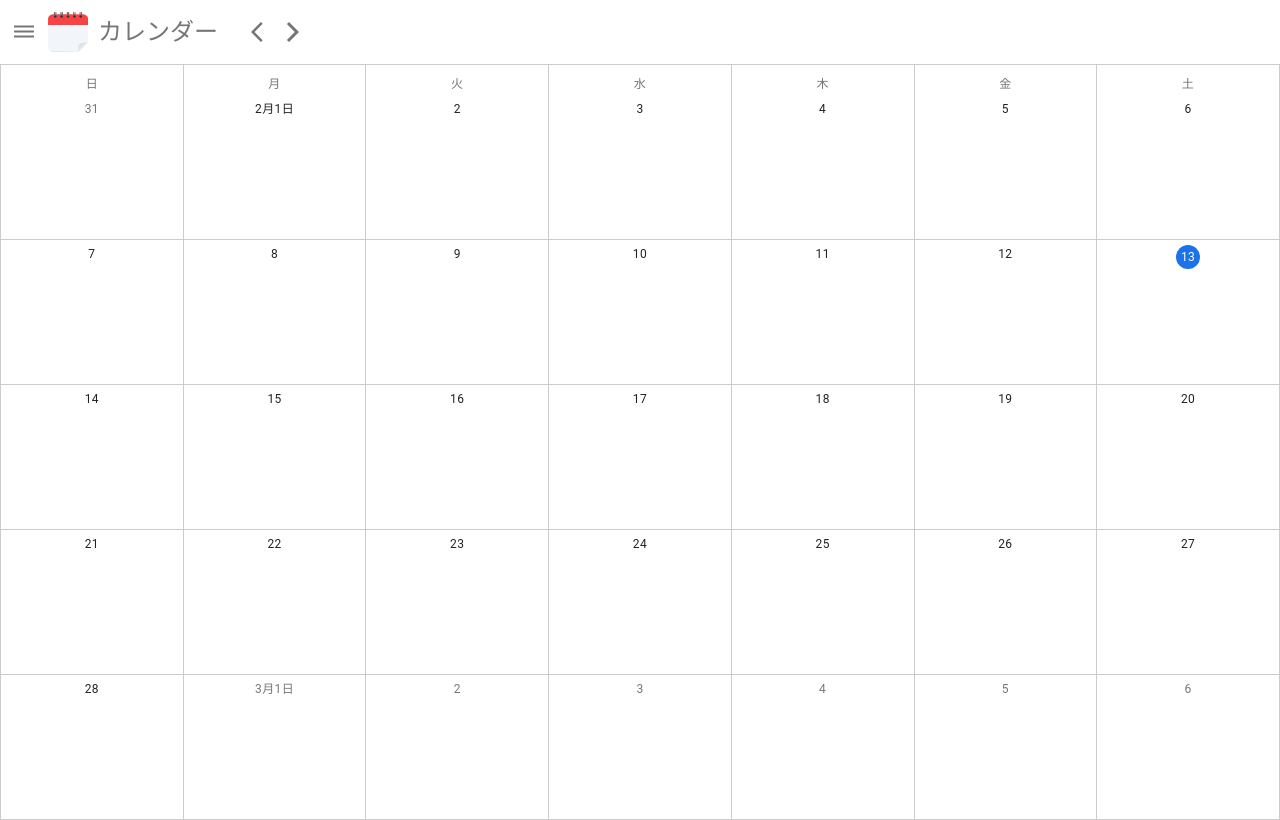
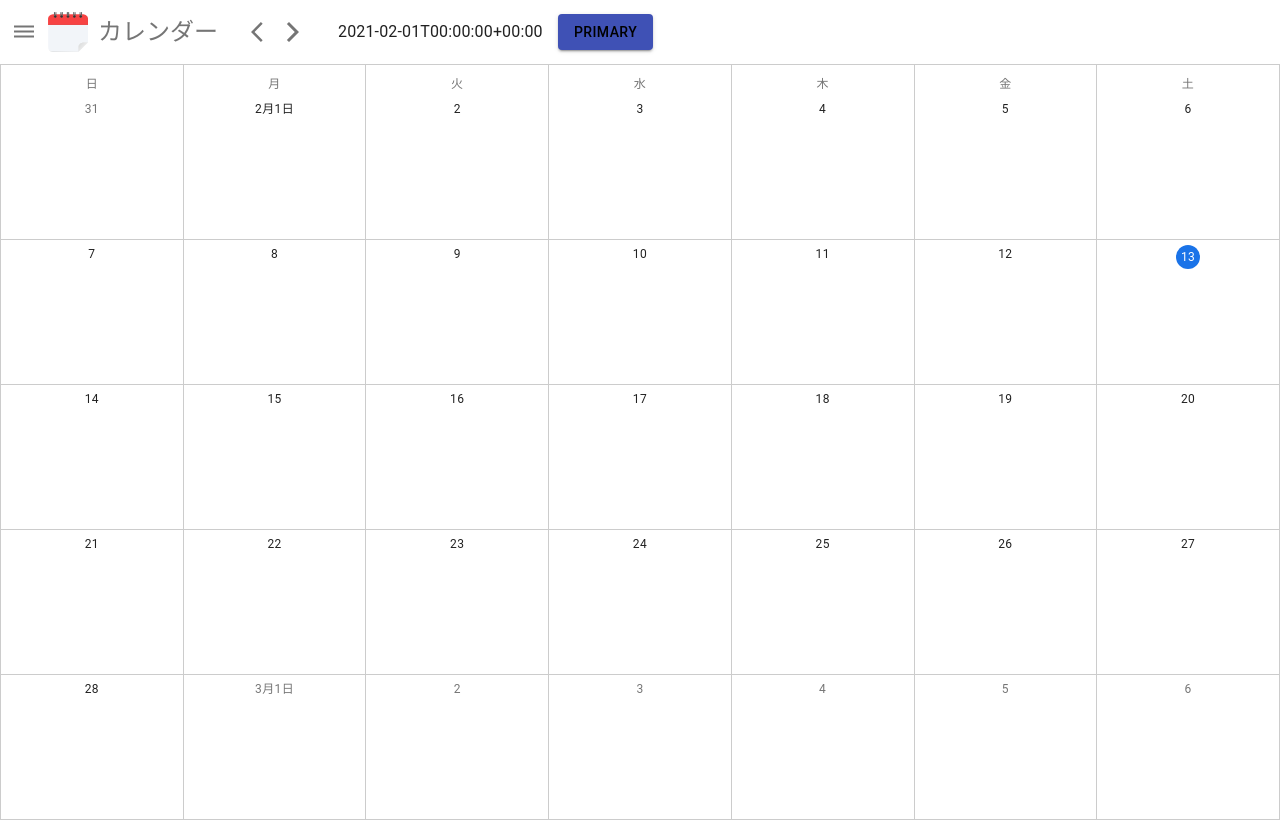
Before and after one commit to akky25/calendar-app, a React (Create React App) app in the folder front/: page / in a window 1280 px wide. Built offline with nearby package versions, Linux system fonts and the light colour scheme.

Commit message:
add DatePicker

```diff
--- a/front/package.json
+++ b/front/package.json
@@ -4,8 +4,10 @@
   "license": "UNLICENSED",
   "private": true,
   "dependencies": {
+    "@date-io/dayjs": "^1.3.11",
     "@material-ui/core": "^4.11.3",
     "@material-ui/icons": "^4.11.2",
+    "@material-ui/pickers": "^3.2.10",
     "@reduxjs/toolkit": "^1.5.0",
     "@testing-library/jest-dom": "^5.11.4",
     "@testing-library/react": "^11.1.0",
--- a/front/src/components/Navigation/Navigation.tsx
+++ b/front/src/components/Navigation/Navigation.tsx
@@ -1,13 +1,23 @@
 import { FC } from "react";
-import { IconButton, Toolbar, Typography, makeStyles } from "@material-ui/core";
+import {
+  IconButton,
+  Toolbar,
+  Typography,
+  makeStyles,
+  Button,
+} from "@material-ui/core";
+import { DatePicker } from "@material-ui/pickers";
 
 import ArrowBackIos from "@material-ui/icons/ArrowBackIos";
 import ArrowForwardIos from "@material-ui/icons/ArrowForwardIos";
 import DehazeIcon from "@material-ui/icons/Dehaze";
+import dayjs from "dayjs";
 
 type Props = {
   setNextMonth: () => void;
   setPreviousMonth: () => void;
+  setMonth: (dayObj: dayjs.Dayjs | null) => void;
+  month: dayjs.Dayjs | null;
 };
 
 const useStyledToolbar = makeStyles({
@@ -18,9 +28,25 @@ const useStyledTypography = makeStyles({
   root: { margin: "0 30px 0 10px" },
 });
 
-const Navigation: FC<Props> = ({ setNextMonth, setPreviousMonth }) => {
+const useStyledDatePicker = makeStyles({
+  root: { marginLeft: 30 },
+});
+
+const useStyledButton = makeStyles({
+  root: { color: "black" },
+});
+
+const Navigation: FC<Props> = ({
+  setNextMonth,
+  setPreviousMonth,
+  setMonth,
+  month,
+}) => {
   const classesToolbar = useStyledToolbar();
   const classesTypography = useStyledTypography();
+  const classesDatePicker = useStyledDatePicker();
+
+  const classesButton = useStyledButton();
 
   return (
     <Toolbar className={classesToolbar.root}>
@@ -41,6 +67,27 @@ const Navigation: FC<Props> = ({ setNextMonth, setPreviousMonth }) => {
       <IconButton size="small" onClick={setNextMonth}>
         <ArrowForwardIos />
       </IconButton>
+      <DatePicker
+        value={month}
+        onChange={setMonth}
+        variant="inline"
+        format="YYYY年 M月"
+        animateYearScrolling
+        disableToolbar
+        className={classesDatePicker.root}
+        InputProps={{
+          disableUnderline: true,
+        }}
+      />
+      <Button
+        variant="contained"
+        color="primary"
+        // className={classesButton.root}
+        // classes={{ root: classesButton.root }}
+        classes={{ label: classesButton.root }}
+      >
+        Primary
+      </Button>
     </Toolbar>
   );
 };
--- a/front/src/containers/Navigation/Navigation.tsx
+++ b/front/src/containers/Navigation/Navigation.tsx
@@ -1,7 +1,14 @@
 import { FC } from "react";
 import { useSelector, useDispatch } from "react-redux";
+import dayjs from "dayjs";
+
 import Navigation from "components/Navigation/Navigation";
-import { getNextMonth, getPreviousMonth } from "services/calendar";
+import {
+  getNextMonth,
+  getPreviousMonth,
+  getMonth,
+  formatMonth,
+} from "services/calendar";
 import { calendarSlice, CalendarState } from "redux/calendar/calendar-slice";
 import { rootType } from "redux/rootSlice";
 
@@ -21,10 +28,19 @@ const EnhancedNavigation: FC = () => {
     dispatch(calendarSlice.actions.setMonth(nextMonth));
   };
 
+  const setMonth = (dayObj: dayjs.Dayjs | null) => {
+    const month = formatMonth(dayObj as dayjs.Dayjs);
+    dispatch(calendarSlice.actions.setMonth(month));
+  };
+
+  const month = getMonth(calendar);
+
   return (
     <Navigation
       setNextMonth={setNextMonth}
       setPreviousMonth={setPreviousMonth}
+      setMonth={setMonth}
+      month={month}
     />
   );
 };
--- a/front/src/index.tsx
+++ b/front/src/index.tsx
@@ -2,6 +2,8 @@ import React from "react";
 import ReactDOM from "react-dom";
 import dayjs from "dayjs";
 import { Provider } from "react-redux";
+import DayjsUtils from "@date-io/dayjs";
+import { MuiPickersUtilsProvider } from "@material-ui/pickers";
 
 import store from "redux/rootSlice";
 import App from "./App";
@@ -12,7 +14,9 @@ dayjs.locale("ja");
 
 ReactDOM.render(
   <Provider store={store}>
-    <App />
+    <MuiPickersUtilsProvider utils={DayjsUtils}>
+      <App />
+    </MuiPickersUtilsProvider>
   </Provider>,
   document.getElementById("root")
 );
```
Also changed, not shown: 1 other file (tests, documents, lock files or other folders).
